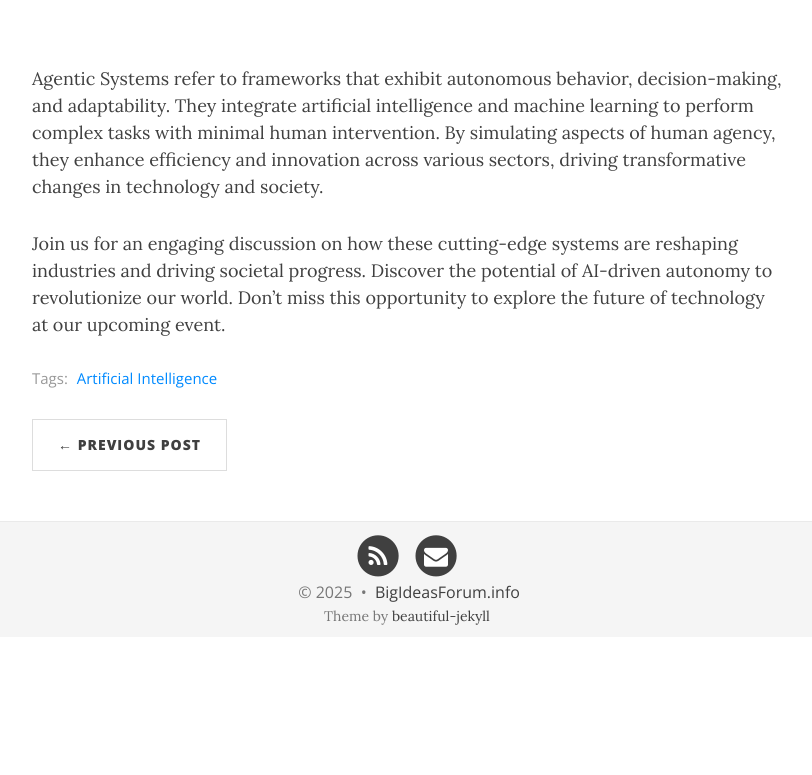
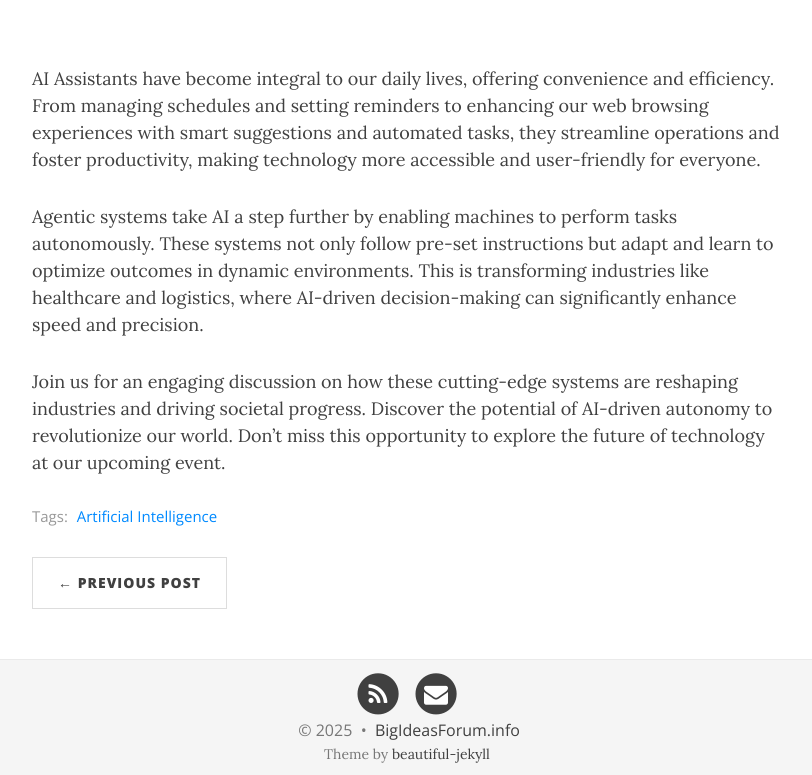
Before and after one commit to BigIdeasForum/bigideasforum.github.io, a Jekyll site: the page built from _posts/2025/2025-10-02-agents.md, in a window 1280 px wide and 1332 px high. Shown: the part 557-1332 px from the top of the window, without its empty margins (233-1045 px from the left). Built offline with Jekyll 4.4.1, drawn with Linux system fonts in a browser that asks for light colours; nearby versions of some CDN libraries.

Commit message:
Rewrite intro text

```diff
--- a/_posts/2025/2025-10-02-agents.md
+++ b/_posts/2025/2025-10-02-agents.md
@@ -7,6 +7,9 @@ categories: Brant Torben
 tags: [Artificial Intelligence]
 bigimg: /img/agents.jpg
 ---
-Agentic Systems refer to frameworks that exhibit autonomous behavior, decision-making, and adaptability. They integrate artificial intelligence and machine learning to perform complex tasks with minimal human intervention. By simulating aspects of human agency, they enhance efficiency and innovation across various sectors, driving transformative changes in technology and society.
+
+AI Assistants have become integral to our daily lives, offering convenience and efficiency. From managing schedules and setting reminders to enhancing our web browsing experiences with smart suggestions and automated tasks, they streamline operations and foster productivity, making technology more accessible and user-friendly for everyone.
+
+Agentic systems take AI a step further by enabling machines to perform tasks autonomously. These systems not only follow pre-set instructions but adapt and learn to optimize outcomes in dynamic environments. This is transforming industries like healthcare and logistics, where AI-driven decision-making can significantly enhance speed and precision.
 
 Join us for an engaging discussion on how these cutting-edge systems are reshaping industries and driving societal progress. Discover the potential of AI-driven autonomy to revolutionize our world. Don't miss this opportunity to explore the future of technology at our upcoming event.
```
